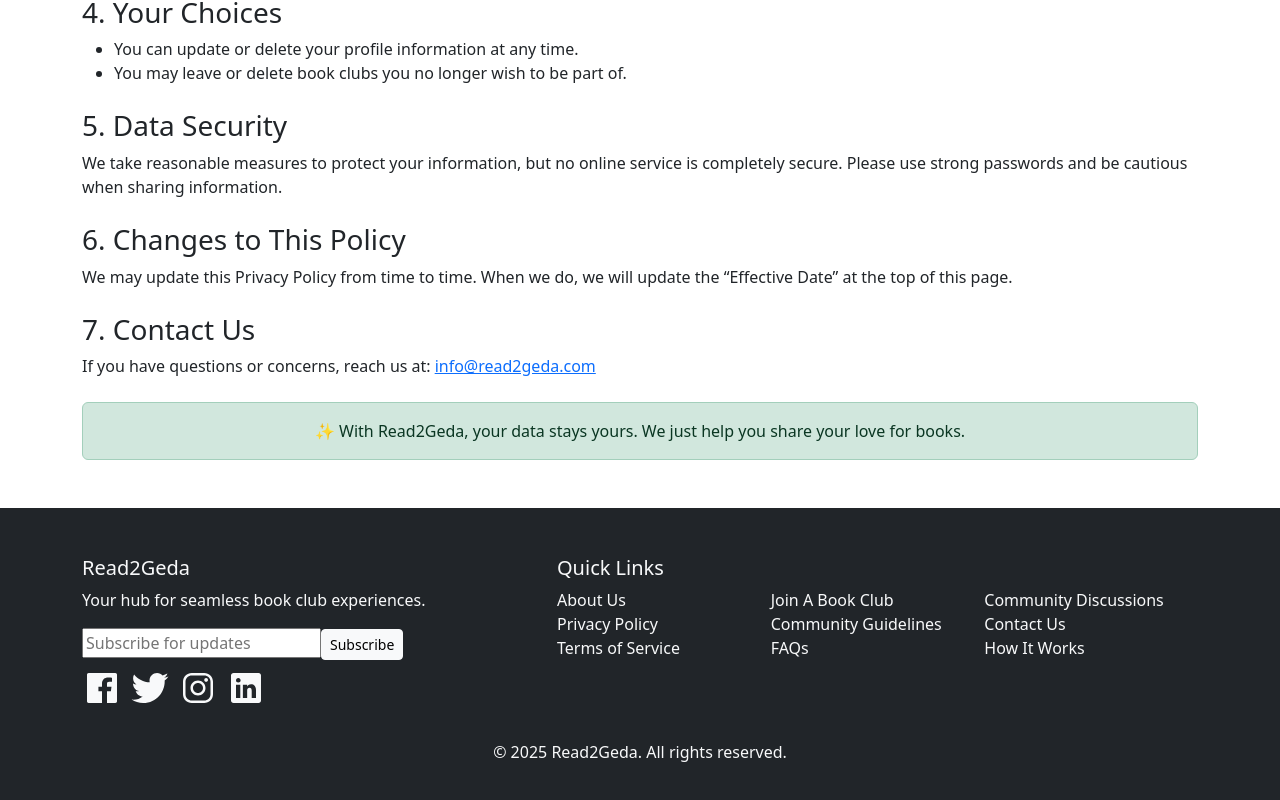
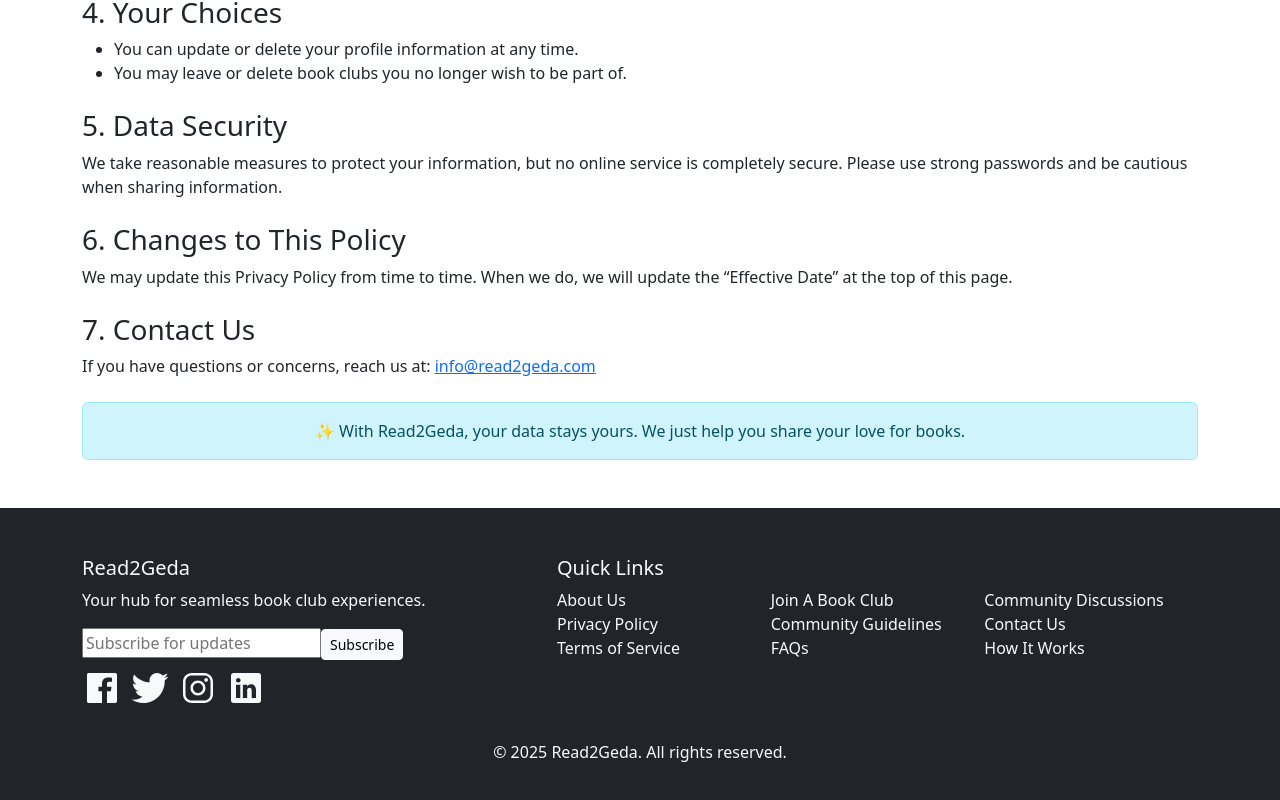
Before and after one commit to Orjihenry/Read2Geda, a React (Vite) app: page /privacy in a window 1280 px wide. Shown: the part 727-1527 px from the top of the page. Built offline with nearby package versions, Linux system fonts and the light colour scheme.

Commit message:
refactored for better user experience

```diff
--- a/src/pages/Privacy/PrivacyPolicy.tsx
+++ b/src/pages/Privacy/PrivacyPolicy.tsx
@@ -72,7 +72,7 @@ export default function PrivacyPolicy() {
           </p>
         </section>
 
-        <div className="alert alert-success text-center mt-4">
+        <div className="alert alert-info text-center mt-4">
           ✨ With Read2Geda, your data stays yours. We just help you share your love for books.
         </div>
       </div>
```
